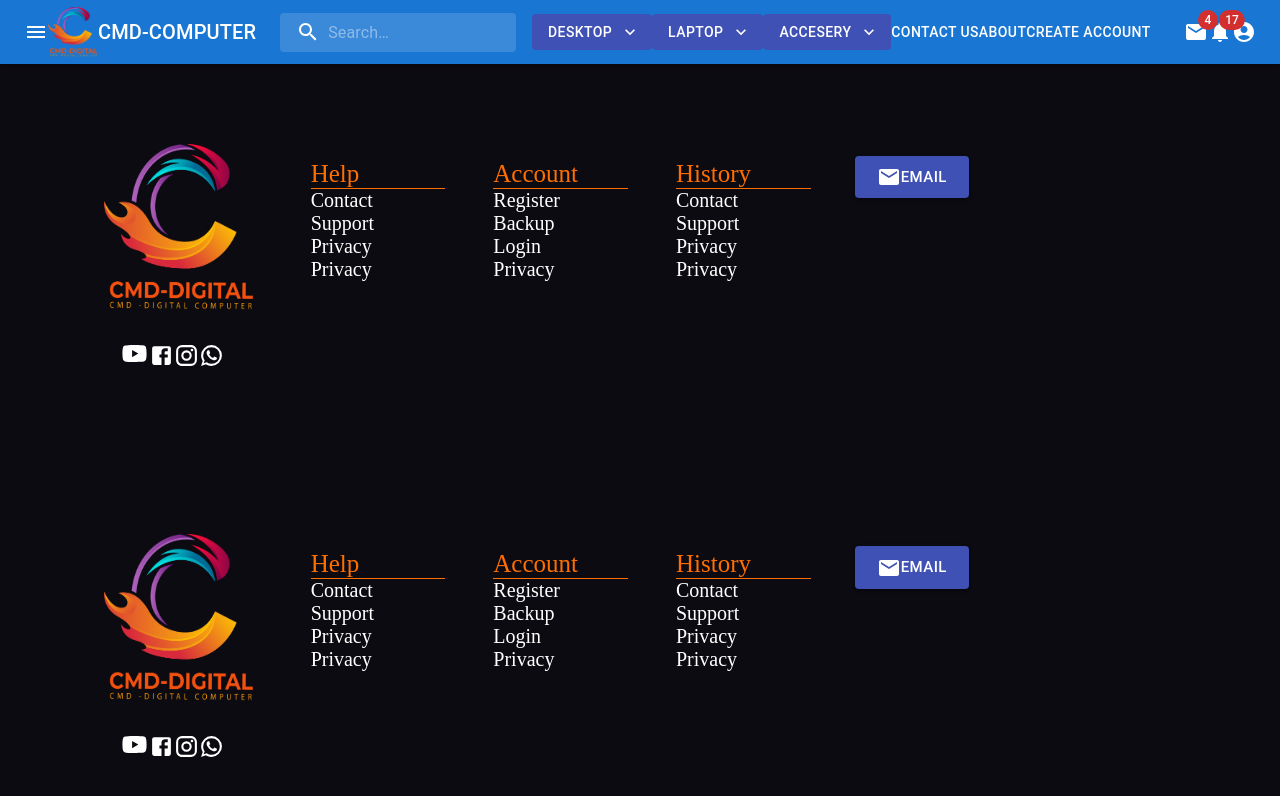
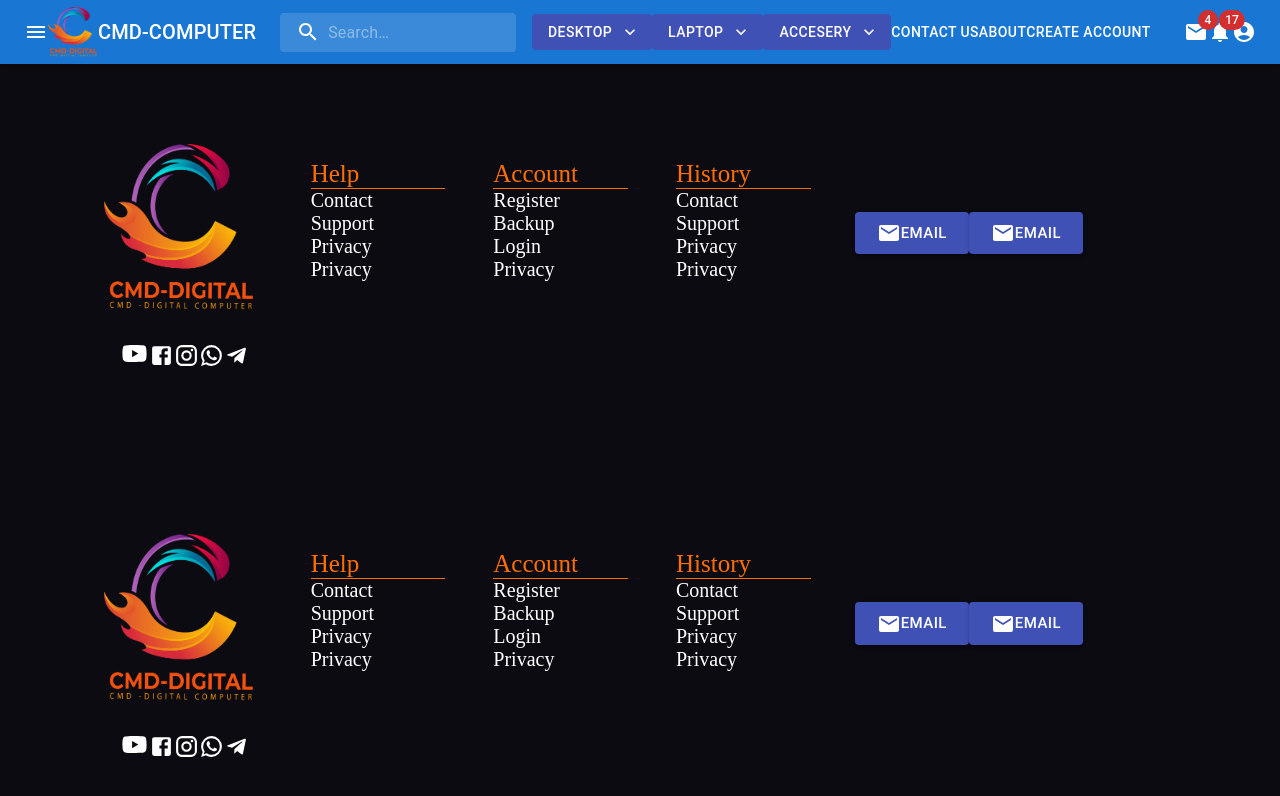
Before and after one commit to nhemchannry/CMD-Digital-Computer, a Next.js app: page /footerpage in a window 1280 px wide. Shown: the top 796 px of the page. Built offline with nearby package versions, Linux system fonts and the light colour scheme; a web font is replaced by a local one.

Commit message:
footer.js

```diff
--- a/components/containers/footer.js
+++ b/components/containers/footer.js
@@ -12,10 +12,7 @@ import InstagramIcon from '@material-ui/icons/Instagram';
 import WhatsAppIcon from '@material-ui/icons/WhatsApp';
 import EmailIcon from '@material-ui/icons/Email';
 import Button from '@material-ui/core/Button';
-import TextField from '@material-ui/core/TextField';
-import AccountCircle from '@material-ui/icons/AccountCircle';
-
-
+import TelegramIcon from '@material-ui/icons/Telegram';
 
 export default function Footer(){
    return(
@@ -37,10 +34,8 @@ export default function Footer(){
                      <Icon ><FacebookIcon  style={{ fontSize: 25 }} /></Icon>
                      <Icon ><InstagramIcon style={{ fontSize: 25 }} /></Icon>
                      <Icon ><WhatsAppIcon style={{ fontSize: 25 }} /></Icon>
+                     <Icon ><TelegramIcon style={{ fontSize: 25 }} /></Icon>
                  </Box>
-
-
-
               </Grid>
 
                 <Grid item xs={5} sm={2}>
@@ -94,8 +89,7 @@ export default function Footer(){
                     </Box>
                  </Grid>
 
-                 <Box  marginLeft={4} marginTop={3}   height={200} width={300} >
-
+                 <Box  marginLeft={4} marginTop={10}   height={100} width={300} >
                  <Button
                      href="/login"
                      variant="contained"
@@ -104,9 +98,17 @@ export default function Footer(){
                     <EmailIcon/>
                     Email
                   </Button>
-
+                  <Button
+                     href="/login"
+                     variant="contained"
+                     color="primary"
+                     size="large">
+                    <EmailIcon/>
+                    Email
+                  </Button>
 
                   </Box>
+
 
                </Grid>
             </Container>
```
